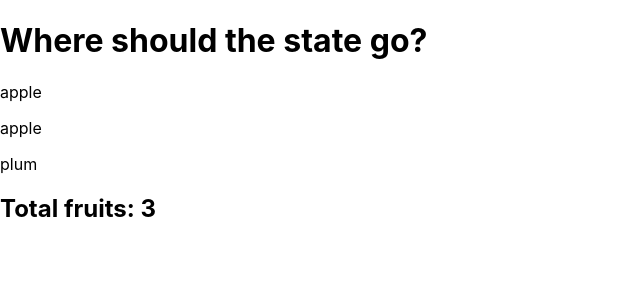
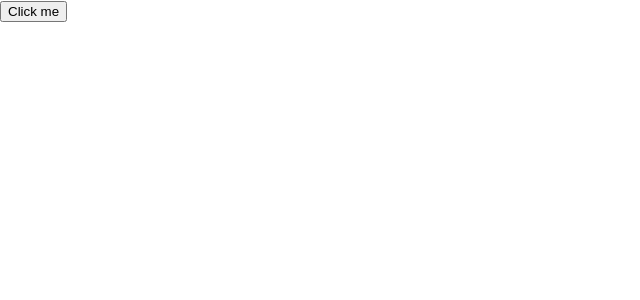
Before and after one commit to Tatonka-Huygens/managing-state, a React (Create React App) app: page / in a window 1280 px wide. Shown: the top 300 px of the page, without its empty margins (0-640 px from the left). Built offline with nearby package versions, Linux system fonts and the light colour scheme.

Commit message:
:P~ First Commit

```diff
--- a/src/App.js
+++ b/src/App.js
@@ -25,24 +25,38 @@
 // export default App;
 
 
-import React from "react";
-import Fruits from "./Fruits";
-import FruitsCounter from "./FruitsCounter";
+// import React from "react";
+// import Fruits from "./Fruits";
+// import FruitsCounter from "./FruitsCounter";
+
+// function App() {
+//   const [fruits] = React.useState([
+//       {fruitName: 'apple', id: 1},
+//       {fruitName: 'apple', id: 2},
+//       {fruitName: 'plum', id: 3},
+//   ]);
+
+//   return (
+//     <div className="App">
+//       <h1>Where should the state go?</h1>
+//       <Fruits fruits={fruits} />
+//       <FruitsCounter fruits={fruits} />
+//     </div>
+//   );
+// }
+
+// export default App;
+
+
 
 function App() {
-  const [fruits] = React.useState([
-      {fruitName: 'apple', id: 1},
-      {fruitName: 'apple', id: 2},
-      {fruitName: 'plum', id: 3},
-  ]);
 
   return (
-    <div className="App">
-      <h1>Where should the state go?</h1>
-      <Fruits fruits={fruits} />
-      <FruitsCounter fruits={fruits} />
-    </div>
-  );
+     <div>
+<button onClick={ () => console.log('clicked') }>
+  Click me
+</button>
+     </div>
+  )
 }
-
-export default App;
+export default App
```
